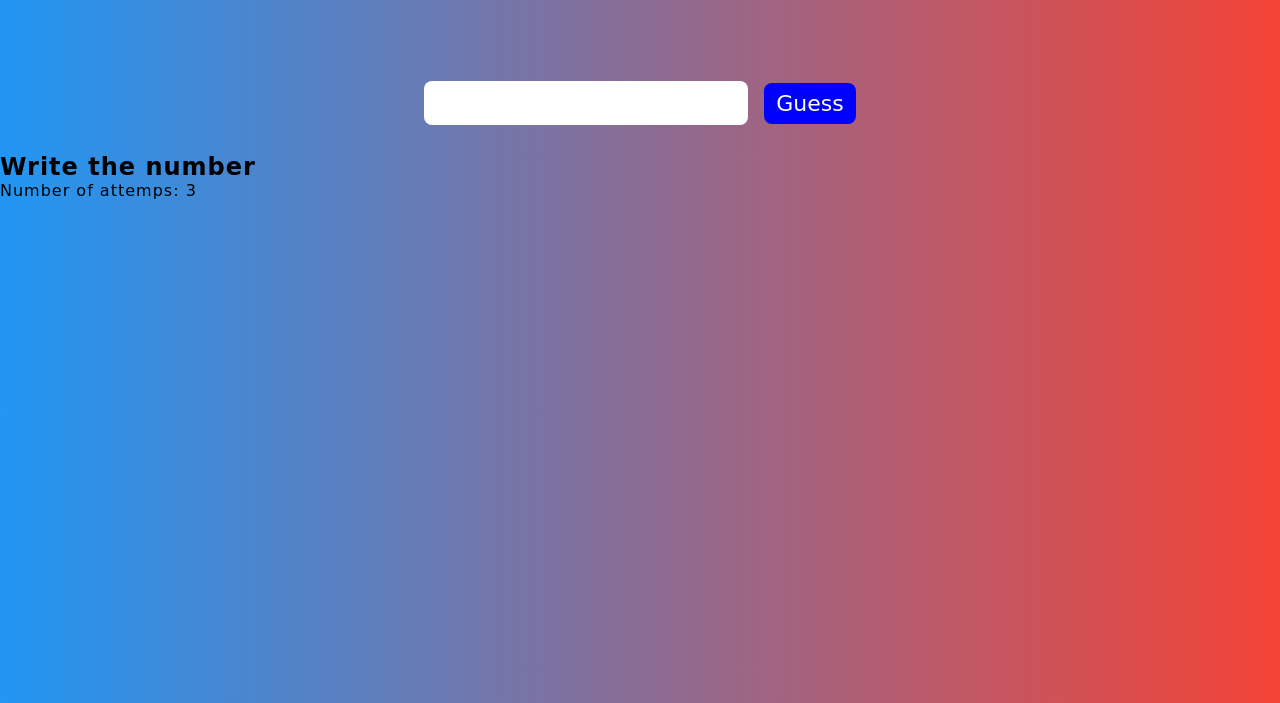
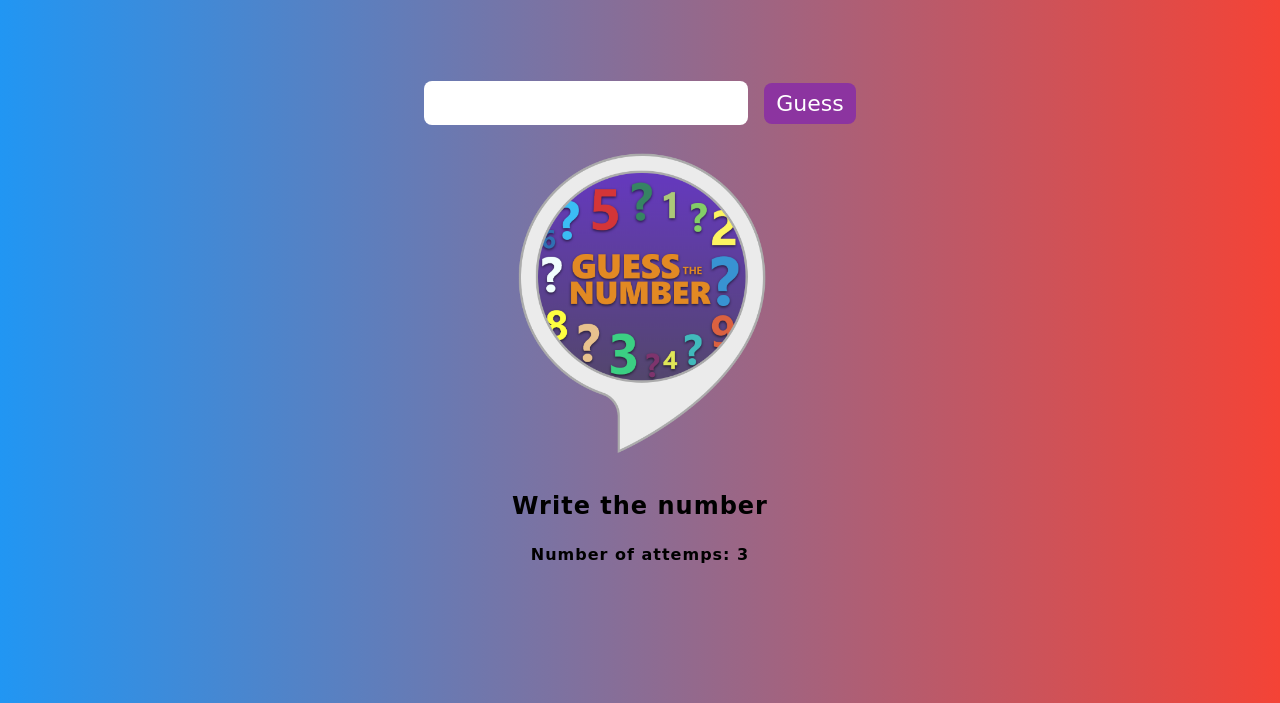
Before and after one commit to humEyra1064/quessmynumberinn, a plain HTML site: page index.html in a window 1280 px wide. Shown: the part 97-800 px from the top of the page. Drawn offline with Linux system fonts and the light colour scheme; a web font is replaced by a local one.

Commit message:
css added

```diff
--- a/style.css
+++ b/style.css
@@ -42,15 +42,31 @@
     font-size: 22px;
     border: none;
     cursor: pointer;
-    background-color: #0000ff;
+    background-color: #8c34a0;
     color: #fff;
     border-radius: 8px;
   }
   .input-con button:hover{
     background-color: #fff;
-    color: #0000ff;
+    color: #8c34a0;
 
   }
   .img-con{
     background-image: url("magic.png");
+    height: 300px;
+    background-repeat: no-repeat;
+    background-position: center;
+    background-size: contain;
   }
+  .descriprition-con{
+    height: 150px;
+    display: flex;
+    justify-content: center;
+    align-items: center;
+    flex-direction: column;
+  }
+  .live-con{
+    margin-top: 25px;
+    font-weight: 600;
+
+  }
```
